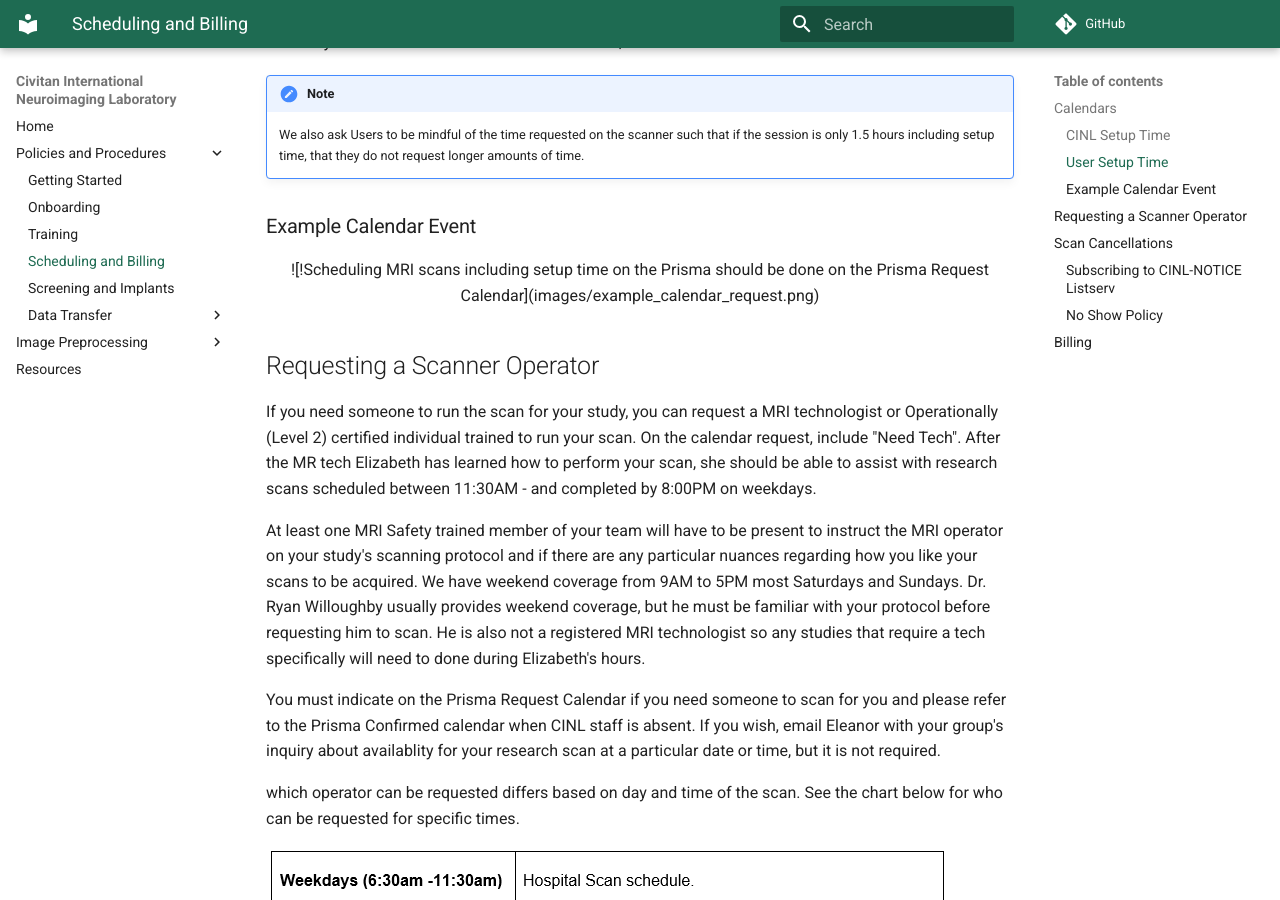
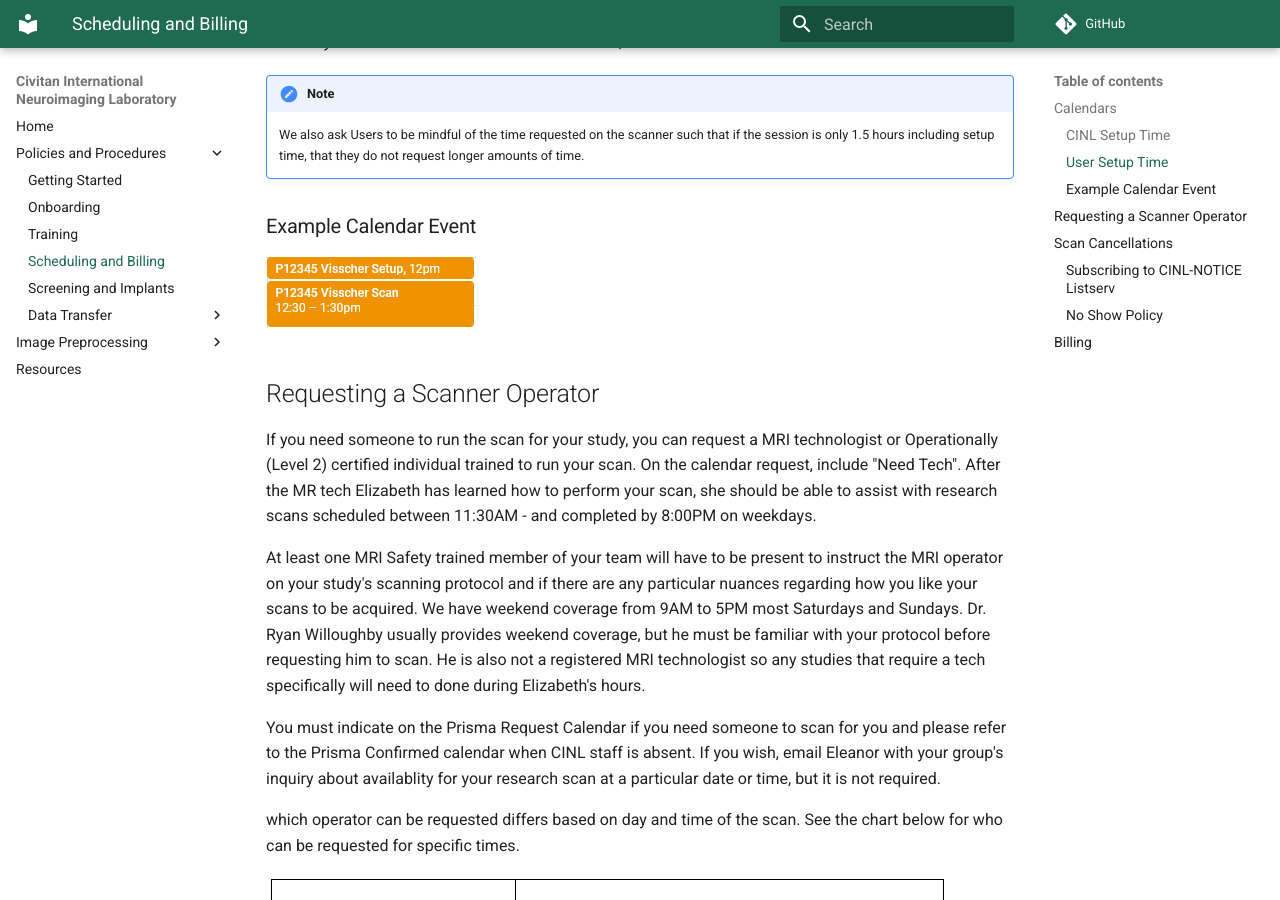
Before and after one commit to UAB-CINL/UAB-CINL.github.io, an MkDocs documentation site: the page built from docs/scanner/scheduling.md, in a window 1280 px wide and 900 px high, scrolled down 1049 px. Built offline with MkDocs 1.6.1 and Material for MkDocs 9.7.7, drawn with Linux system fonts in a browser that asks for light colours; comment, search, counter and statistics services are not loaded.

Commit message:
remove html

```diff
--- a/docs/scanner/scheduling.md
+++ b/docs/scanner/scheduling.md
@@ -35,10 +35,7 @@ There is up to a 30 minute window that we allow for setup and teardown (enough t
 
 ### Example Calendar Event
 
-<!-- markdownlint-disable MD033 -->
-<figure markdown="1">
 ![!Scheduling MRI scans including setup time on the Prisma should be done on the Prisma Request Calendar](images/example_calendar_request.png)
-</figure>
 
 ## Requesting a Scanner Operator
 
```
